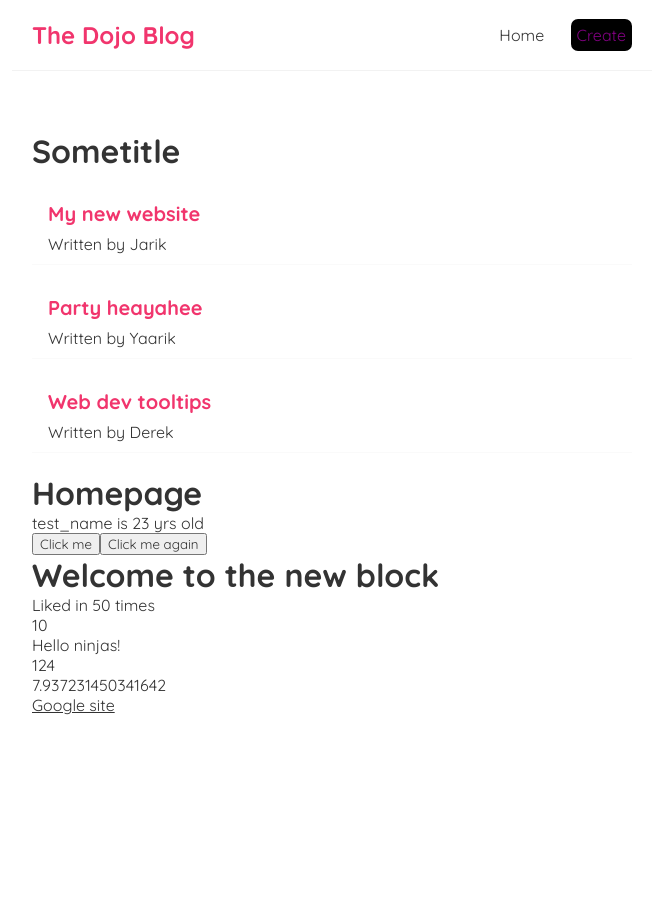
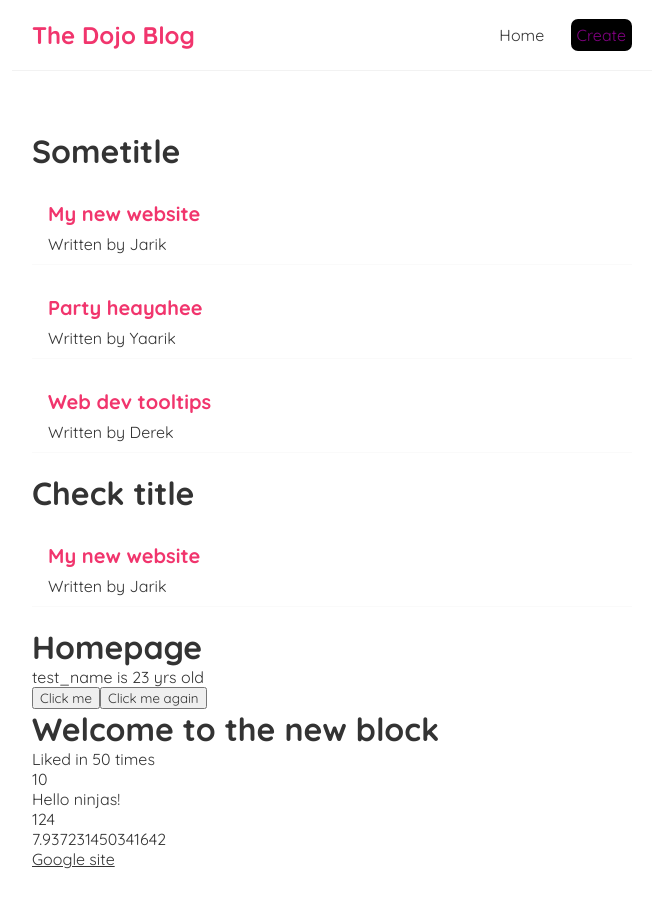
Before and after one commit to Hipodbehu/react_skillimpr, a React (Create React App) app: page / in a window 1280 px wide. Shown: the top 908 px of the page, without its empty margins (308-971 px from the left). Before the commit the page ends 800 px from the top, so only its background shows below. Built offline with nearby package versions, Linux system fonts and the light colour scheme.

Commit message:
Reusing coponents

```diff
--- a/src/Home.js
+++ b/src/Home.js
@@ -26,6 +26,7 @@ const Home = () => {
   return (
     <div className="home">
       <BlogList blogs={blogs} title={'Sometitle'}/>
+      <BlogList blogs={blogs.filter((blog) => blog.author === "Jarik")} title={'Check title'}/>
       <h1>Homepage</h1>
       <p>{ name } is { age } yrs old</p>
       <button onClick={handleClick}>Click me</button>
```
